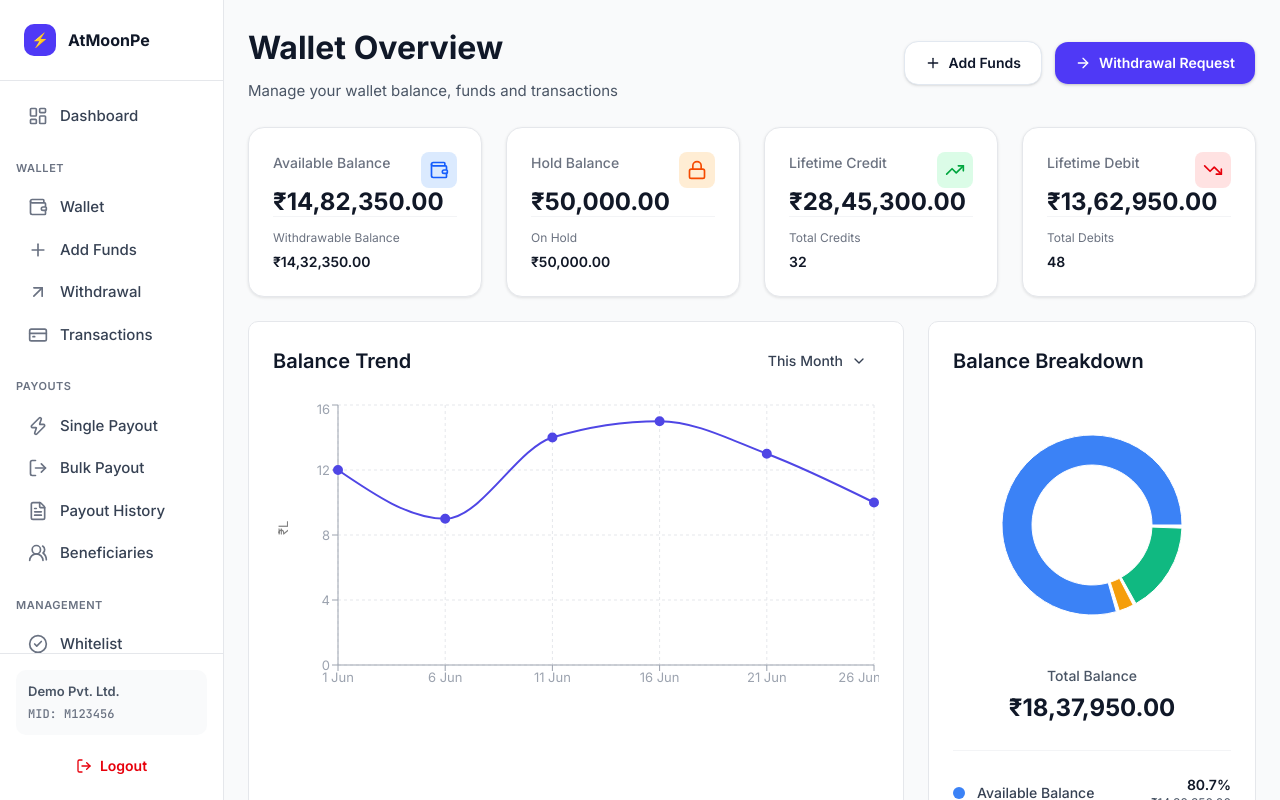
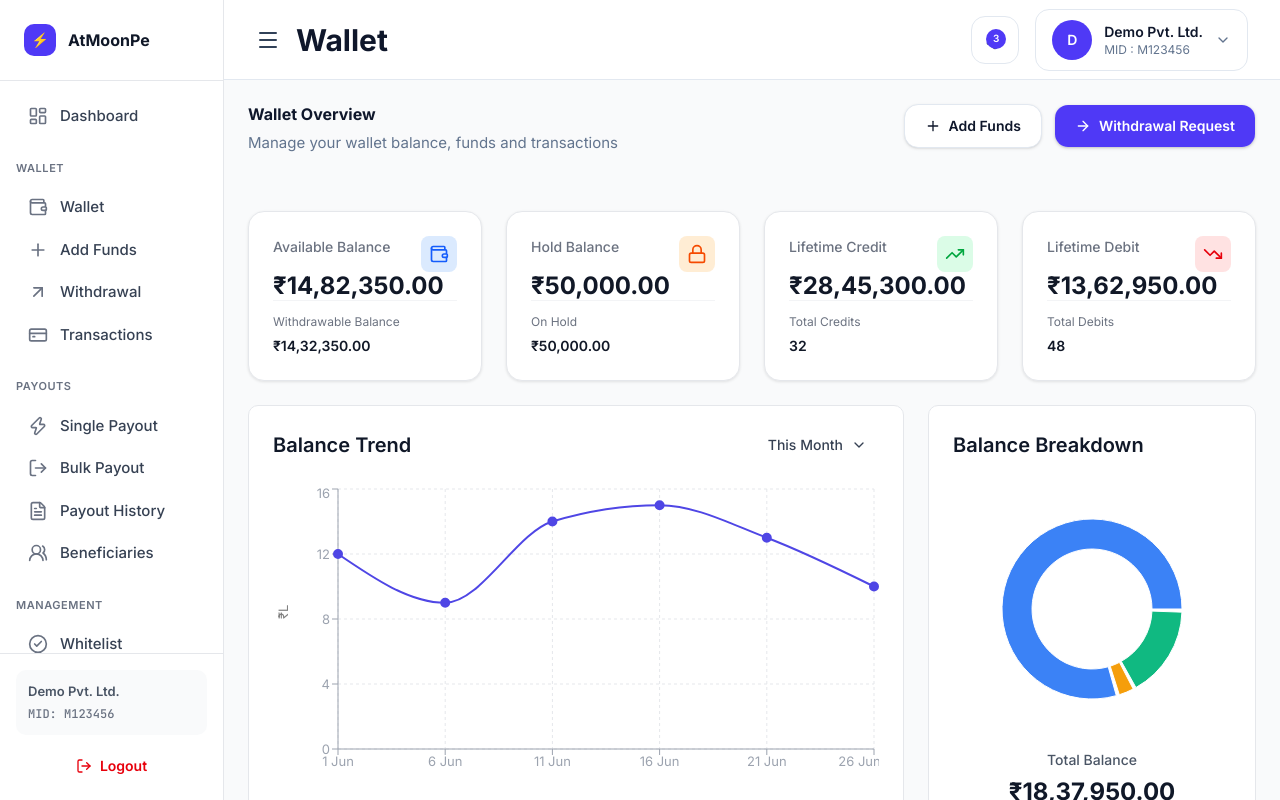
Before and after one commit to 0xkid-root/merchant_penel, a Next.js app: page /wallet in a window 1280 px wide. Built offline with nearby package versions, Linux system fonts and the light colour scheme; sample sign-in values are in the browser's storage.

Commit message:
header issue ifx

```diff
--- a/app/(merchant)/layout.tsx
+++ b/app/(merchant)/layout.tsx
@@ -2,6 +2,8 @@
 
 import { DashboardSidebar } from '@/components/layout/dashboard-sidebar'
 import PageFooter from '@/components/layout/page-footer'
+import AppHeader from '@/components/layout/app-header'
+
 import { useEffect } from 'react'
 import { useRouter } from 'next/navigation'
 
@@ -22,21 +24,29 @@ export default function MerchantLayout({
 
   return (
     <div className="flex h-screen bg-gray-50">
+
       <DashboardSidebar />
 
+      <div className="flex flex-1 flex-col overflow-hidden">
+
+        <AppHeader />
+
         <main className="flex-1 overflow-y-auto">
+
           <div className="min-h-full flex flex-col">
 
-          {/* Page Content */}
             <div className="flex-1">
               {children}
             </div>
 
-          {/* Footer */}
             <PageFooter />
 
           </div>
+
         </main>
+
+      </div>
+
     </div>
   )
 }
--- /dev/null
+++ b/components/layout/app-header.tsx
@@ -0,0 +1,87 @@
+'use client'
+
+import { Bell, ChevronDown, Menu } from 'lucide-react'
+import { usePathname } from 'next/navigation'
+
+interface AppHeaderProps {
+  merchantName?: string
+}
+
+export default function AppHeader({
+  merchantName = 'Demo Pvt. Ltd.',
+}: AppHeaderProps) {
+  const pathname = usePathname()
+
+  const pageTitles: Record<string, string> = {
+    dashboard: 'Dashboard',
+    wallet: 'Wallet',
+    beneficiaries: 'Beneficiaries',
+    payout: 'Payout',
+    reports: 'Reports',
+    profile: 'Profile',
+    support: 'Support',
+    notifications: 'Notifications',
+    'wallet-whitelist': 'Wallet Whitelist',
+  }
+
+  const route = pathname.split('/').pop() || 'dashboard'
+  const pageTitle = pageTitles[route] || 'Merchant Panel'
+
+  return (
+    <header className="sticky top-0 z-30 flex h-20 items-center justify-between border-b border-slate-200 bg-white px-8">
+
+      {/* Left */}
+      <div className="flex items-center gap-4">
+
+        <button className="text-slate-700 transition-colors hover:text-indigo-600">
+          <Menu className="h-6 w-6" />
+        </button>
+
+        <h2 className="text-3xl font-bold text-slate-900">
+           {pageTitle}
+        </h2>
+
+      </div>
+
+      {/* Right */}
+      <div className="flex items-center gap-4">
+
+        {/* Notification */}
+        <button className="relative flex h-12 w-12 items-center justify-center rounded-xl border border-slate-200 bg-white transition-colors hover:bg-slate-50">
+
+          <Bell className="h-5 w-5 text-slate-600" />
+
+          <span className="absolute right-3 top-3 flex h-5 w-5 items-center justify-center rounded-full bg-indigo-600 text-[10px] font-semibold text-white">
+            3
+          </span>
+
+        </button>
+
+        {/* Merchant */}
+        <button className="flex items-center gap-3 rounded-xl border border-slate-200 bg-white px-4 py-2.5 transition-colors hover:bg-slate-50">
+
+          <div className="flex h-10 w-10 items-center justify-center rounded-full bg-indigo-600 text-sm font-semibold text-white">
+            D
+          </div>
+
+          <div className="text-left">
+
+            <p className="text-sm font-semibold text-slate-900">
+              {merchantName}
+            </p>
+
+            <p className="text-xs text-slate-500">
+              MID : M123456
+            </p>
+
+          </div>
+
+          <ChevronDown className="h-4 w-4 text-slate-500" />
+
+        </button>
+
+      </div>
+
+    </header>
+  )
+}
--- a/components/layout/merchant-header.tsx
+++ /dev/null
@@ -1,69 +0,0 @@
-'use client'
-
-import { Bell, ChevronDown } from 'lucide-react'
-
-interface MerchantHeaderProps {
-  title: string
-  subtitle?: string
-  merchantName?: string
-}
-
-export default function MerchantHeader({
-  title,
-  subtitle,
-  merchantName = 'Demo Pvt. Ltd.',
-}: MerchantHeaderProps) {
-  return (
-    <header className="flex items-start justify-between mb-8">
-
-      {/* Left */}
-      <div>
-        <h1 className="text-4xl font-bold tracking-tight text-slate-900">
-          {title}
-        </h1>
-
-        {subtitle && (
-          <p className="mt-2 text-[15px] text-slate-500">
-            {subtitle}
-          </p>
-        )}
-      </div>
-
-      {/* Right */}
-      <div className="flex items-center gap-4">
-
-        {/* Notification */}
-        <button className="relative flex h-12 w-12 items-center justify-center rounded-xl border border-slate-200 bg-white transition-colors hover:bg-slate-50">
-
-          <Bell className="h-5 w-5 text-slate-600" />
-
-          <span className="absolute right-3 top-3 h-2.5 w-2.5 rounded-full bg-blue-600" />
-
-        </button>
-
-        {/* Merchant */}
-        <button className="flex items-center gap-3 rounded-xl border border-slate-200 bg-white px-4 py-2.5 transition-colors hover:bg-slate-50">
-
-          <div className="flex h-10 w-10 items-center justify-center rounded-full bg-indigo-600 text-sm font-semibold text-white">
-            D
-          </div>
-
-          <div className="text-left">
-            <p className="text-sm font-semibold text-slate-900">
-              {merchantName}
-            </p>
-
-            <p className="text-xs text-slate-500">
-              Merchant
-            </p>
-          </div>
-
-          <ChevronDown className="h-4 w-4 text-slate-500" />
-
-        </button>
-
-      </div>
-
-    </header>
-  )
-}
--- /dev/null
+++ b/components/layout/page-header.tsx
@@ -0,0 +1,43 @@
+'use client'
+
+import { ReactNode } from 'react'
+
+interface PageHeaderProps {
+  title: string
+  subtitle?: string
+  actions?: ReactNode
+}
+
+export default function PageHeader({
+  title,
+  subtitle,
+  actions,
+}: PageHeaderProps) {
+  return (
+    <div className="mb-8 flex items-start justify-between">
+
+      {/* Left */}
+      <div>
+
+        <h1 className="text-[16px] font-bold leading-tight text-slate-900">
+          {title}
+        </h1>
+
+        {subtitle && (
+          <p className="mt-2 text-[15px] font-normal text-slate-500">
+            {subtitle}
+          </p>
+        )}
+
+      </div>
+
+      {/* Right */}
+      {actions && (
+        <div className="flex items-center gap-3">
+          {actions}
+        </div>
+      )}
+
+    </div>
+  )
+}
--- a/features/dashboard/pages/dashboard.tsx
+++ b/features/dashboard/pages/dashboard.tsx
@@ -2,14 +2,14 @@
 
 import { useEffect, useState } from 'react'
 
-import DashboardHeader from '../components/dashboard-header'
+import PageHeader from '@/components/layout/page-header'
 import DashboardStats from '../components/dashboard-stats'
 import PayoutChart from '../components/payout-chart'
 import RecentTransactions from '../components/recent-transactions'
 import RecentPayouts from '../components/recent-payouts'
 
 import { RecentActivity } from '@/features/dashboard/components/recent-activity'
-import MerchantHeader from '@/components/layout/merchant-header'
+import MerchantHeader from '@/components/layout/app-header'
 
 export default function DashboardPage() {
   const [userEmail, setUserEmail] = useState('')
@@ -23,9 +23,9 @@ export default function DashboardPage() {
     <div className="p-8">
 
       {/* Header */}
-      <MerchantHeader
-        title="Dashboard"
-        subtitle="Welcome back. Here's what's happening with your account today."
+      <PageHeader
+            title="Dashboard"
+            subtitle="Welcome back. Here's what's happening with your account today."
       />
 
       {/* Statistics */}
--- a/features/wallet/pages/wallet.tsx
+++ b/features/wallet/pages/wallet.tsx
@@ -8,31 +8,30 @@ import { BalanceCards } from '../components/balance-cards'
 import { BalanceTrendChart } from '../components/balance-trend-chart'
 import { BalanceBreakdown } from '../components/balance-breakdown'
 import { WalletTransactionsTable } from '../components/transactions-table'
+import PageHeader from '@/components/layout/page-header'
 
 export default function WalletPage() {
   return (
     <div style={{ display: 'grid', gridTemplateColumns: '1fr', gap: '24px', padding: '24px' }}>
       {/* Header */}
-      <div style={{ display: 'flex', justifyContent: 'space-between', alignItems: 'center' }}>
-        <div>
-          <h1 className="text-gray-900" style={{ fontFamily: 'var(--font-sans)', fontWeight: 700, fontSize: '32px', margin: 0 }}>
-            Wallet Overview
-          </h1>
-          <p className="text-gray-600" style={{ fontFamily: 'var(--font-sans)', fontWeight: 400, fontSize: '15px', margin: '8px 0 0 0' }}>
-            Manage your wallet balance, funds and transactions
-          </p>
-        </div>
-        <div style={{ display: 'flex', alignItems: 'center', gap: '12px' }}>
+
+      <PageHeader
+        title="Wallet Overview"
+        subtitle="Manage your wallet balance, funds and transactions"
+        actions={
+          <>
             <SecondaryButton>
-            <Plus className="w-4 h-4" />
+              <Plus className="h-4 w-4" />
               Add Funds
             </SecondaryButton>
+
             <PrimaryButton>
-            <ArrowRight className="w-4 h-4" />
+              <ArrowRight className="h-4 w-4" />
               Withdrawal Request
             </PrimaryButton>
-        </div>
-      </div>
+          </>
+        }
+      />
 
       {/* Balance Cards - Grid Layout */}
       <BalanceCards />
```
Lines whose indentation alone changed are shown as unchanged.
